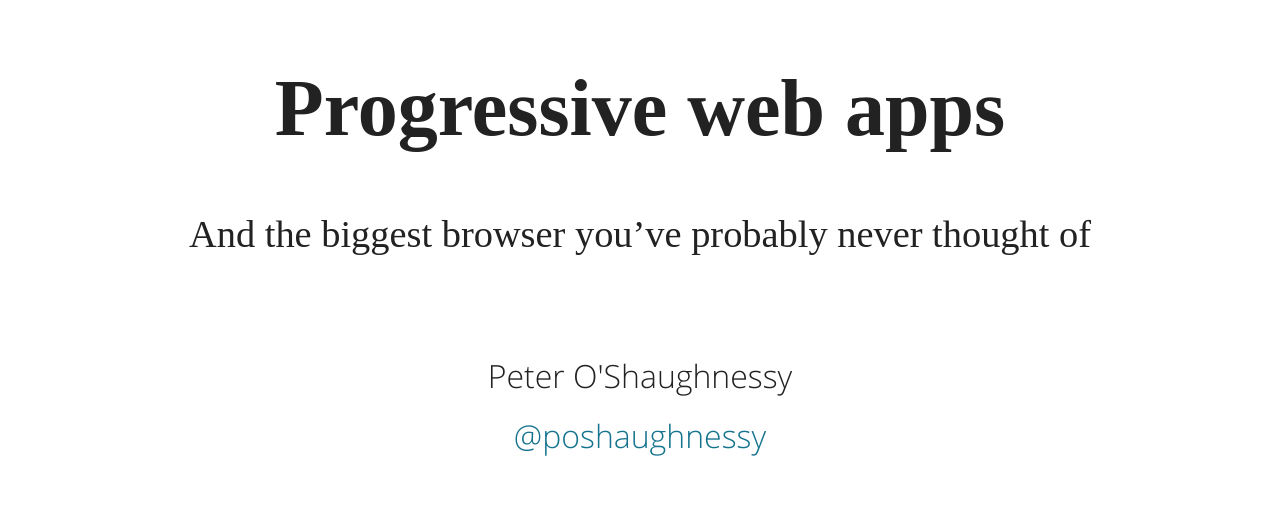
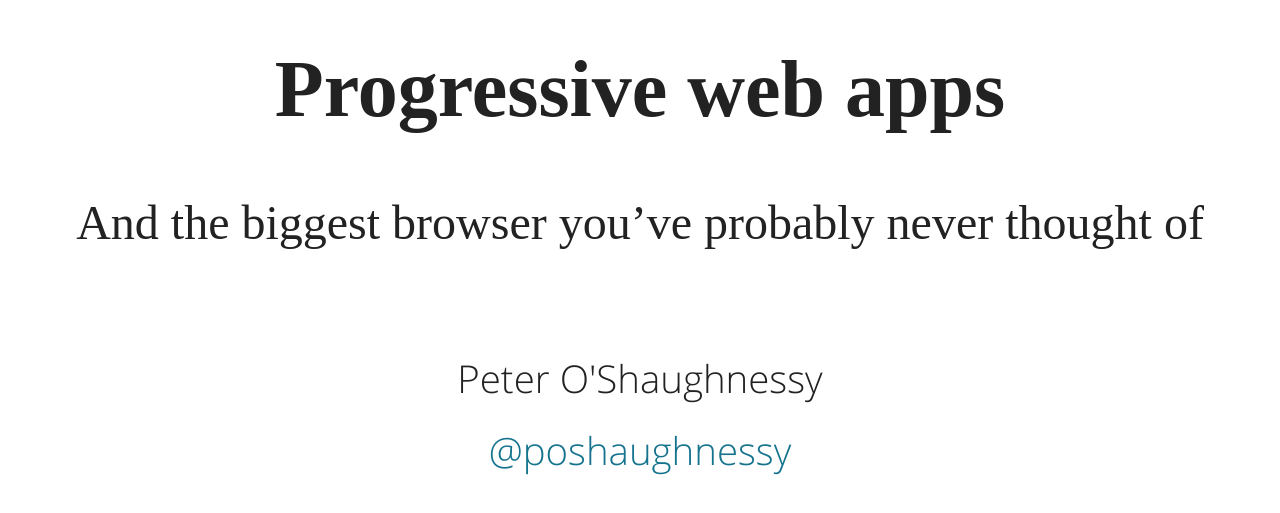
Before and after one commit to poshaughnessy/bytes-conf-2016-pwas, a plain HTML site: page index.html in a window 1280 px wide. Shown: the part 123-636 px from the top of the page. Drawn offline with Linux system fonts and the light colour scheme; a web font is replaced by a local one.

Commit message:
Working on slides content

```diff
--- a/index.html
+++ b/index.html
@@ -966,8 +966,12 @@ pre .xml .cdata {
 
 /* Slide specific */
 
-#slide-1 h3 {
+#slide-1 h2 {
   margin: 0 0 2em 0;
+}
+
+#slide-1 p {
+  font-size: 1.2em;
 }
 
 #slide-2 h1 {
@@ -1003,7 +1007,7 @@ pre .xml .cdata {
 
   <div class="slide" id="slide-1">
     <section class="slide-content"><h1 id="progressive-web-apps">Progressive web apps</h1>
-<h3 id="and-the-biggest-browser-you-ve-probably-never-thought-of">And the biggest browser you’ve probably never thought of</h3>
+<h2 id="and-the-biggest-browser-you-ve-probably-never-thought-of">And the biggest browser you’ve probably never thought of</h2>
 <div class="group-closer">
   <p>Peter O&#39;Shaughnessy</p>
   <p><a href="https://twitter.com/poshaughnessy">@poshaughnessy</a></p>
@@ -1207,11 +1211,11 @@ self.addEventListener(<span class="hljs-string">'install'</span>, event =&gt; {
 <!-- and we're involved in the standard.. joined the W3C WG and contribute..--></section>
   </div>
   <div class="slide hidden" id="slide-30">
-    <section class="slide-content"><h1 id="pwas-are-awesome">PWAs are awesome</h1>
+    <section class="slide-content"><h1 id="pwas-br-pretty-wreaking-awesome">PWAs <br> Pretty Wreaking Awesome</h1>
 </section>
   </div>
   <div class="slide hidden" id="slide-31">
-    <section class="slide-content"><h1 id="hi-we-re-here-to-help">Hi! We&#39;re here to help</h1>
+    <section class="slide-content"><h1 id="hi-we-want-to-help">Hi! We want to help</h1>
 </section>
   </div>
   <div class="slide hidden" id="slide-32">
```
